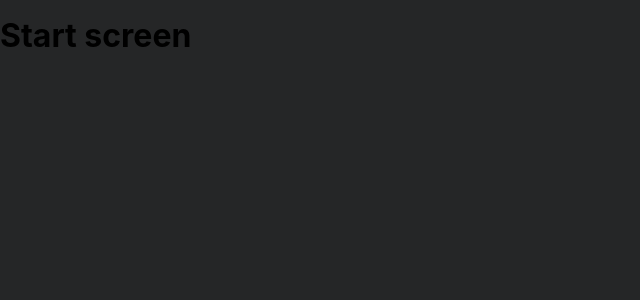
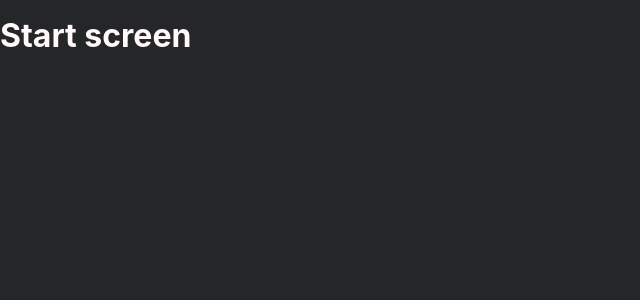
Before and after one commit to AWildDevAppears/old-combateers, a React (Create React App) app: page / in a window 1280 px wide. Shown: the top 300 px of the page, without its empty margins (0-640 px from the left). Built offline with nearby package versions, Linux system fonts and the light colour scheme.

Commit message:
Fix text color on new background

```diff
--- a/src/scss/app.scss
+++ b/src/scss/app.scss
@@ -14,6 +14,7 @@
 
 .cbtrs {
     background-color: $brand-color-1;
+    color: $brand-color-2;
     height: 100vh;
     width: 100vw;
     padding-top: 1rem;
```
